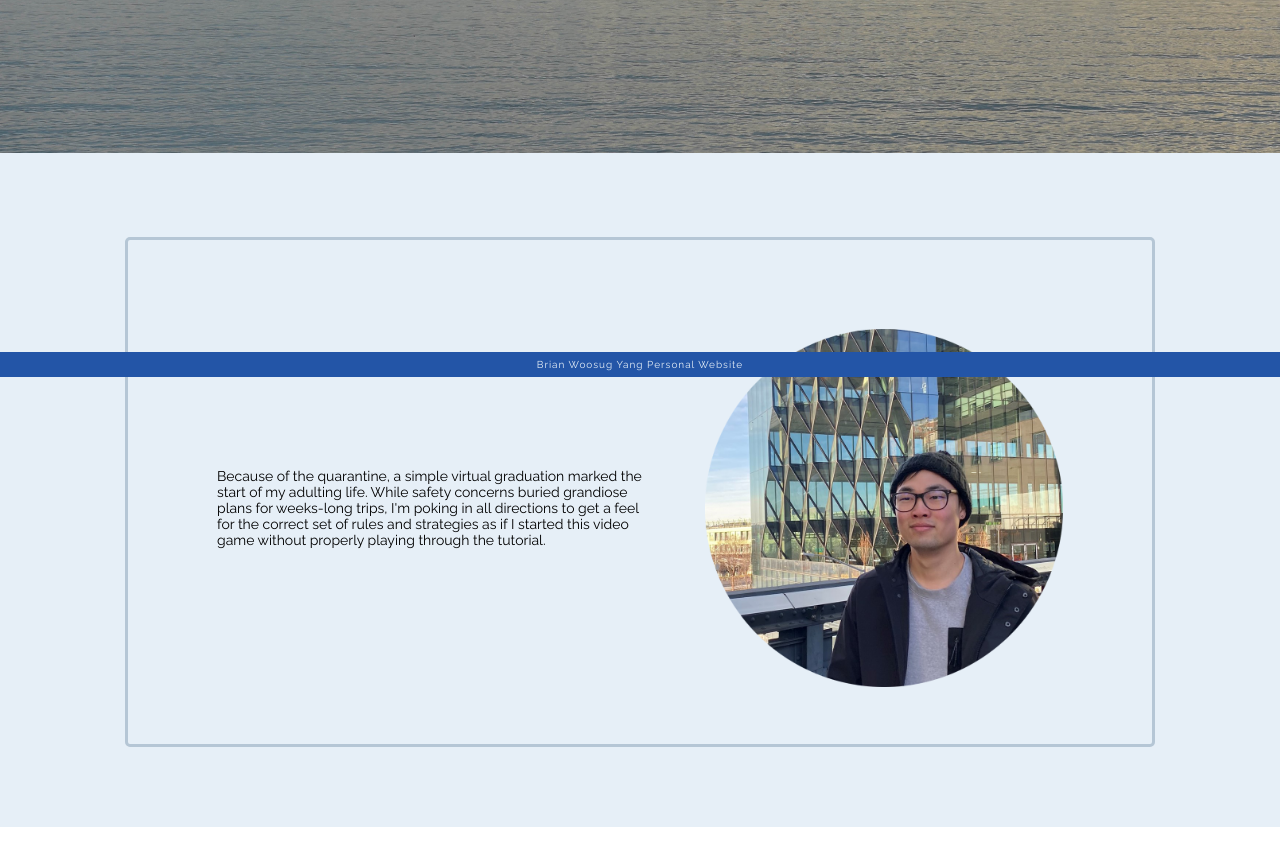
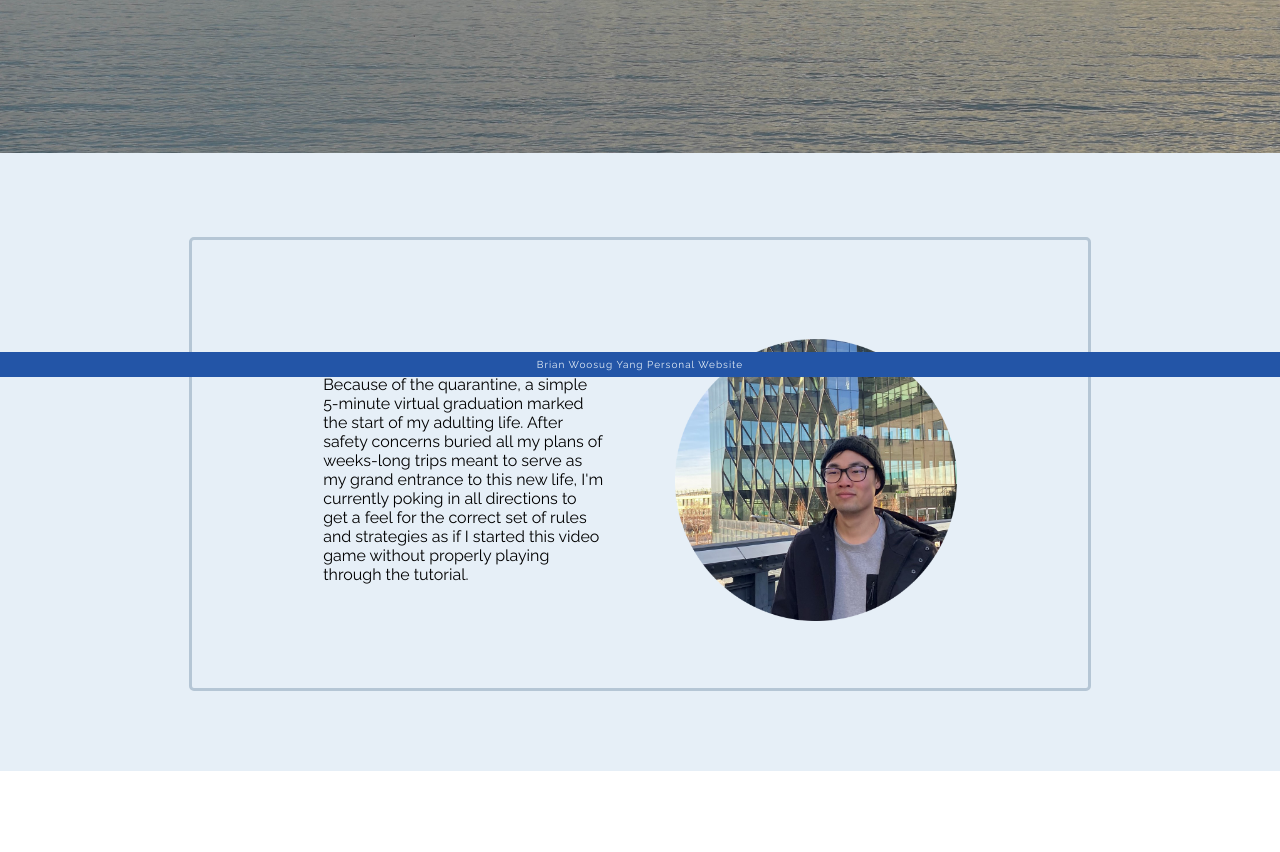
Before and after one commit to brianwsyang/portfolioReactJS, a React app: page / in a window 1280 px wide. Shown: the part 423-1275 px from the top of the page. After the commit the page ends 1219 px from the top, so only its background shows below. Built offline with nearby package versions, Linux system fonts and the light colour scheme.

```diff
--- a/src/components/App.css
+++ b/src/components/App.css
@@ -1,13 +1,3 @@
 /* .app {
   border: 1px solid red;
 } */
-
-.homeBkgd {
-  width: 100%;
-}
-
-.spacer {
-  background-color: #e6eff7;
-  width: 100%;
-  height: 10vh;
-}
--- a/src/components/App.js
+++ b/src/components/App.js
@@ -4,6 +4,7 @@
 import {
   Navbar,
   Footer,
+  Spacer,
   Home,
   Intro,
 } from './index.js'
@@ -13,11 +14,12 @@
   return (<>
   <Navbar />
 
+  {/* Home Pg */}
   <Home />
-  <div className='spacer'></div>
+  <Spacer />
   <Intro />
+  <Spacer />
 
-  <div className='spacer'></div>
   {/* <Home />
   <Home />
   <Home /> */}
--- /dev/null
+++ b/src/components/CV.js
@@ -0,0 +1,13 @@
+import React from 'react'
+import './CV.css'
+
+const CV = () => {
+
+  return (<>
+
+
+
+  </>)
+}
+
+export default CV
--- a/src/components/Home.css
+++ b/src/components/Home.css
@@ -3,6 +3,11 @@
 
   position: relative;
   text-align: center;
+}
+
+
+.homeBkgd {
+  width: 100%;
 }
 
 .homeContainer p {
--- a/src/components/Intro.css
+++ b/src/components/Intro.css
@@ -6,9 +6,9 @@
 
 .intro {
   margin: auto;
-  padding: 5% 5% 2.5%;
+  padding: 5% 7.5% 2.5%;
 
-  width: 70%;
+  width: 55%;
 
   border: 3px solid #b5c6d5;
   border-radius: 5px;
@@ -20,13 +20,13 @@
 }
 
 .intro p {
-  margin: 25px;
+  margin: 5%;
 
-  font-size: 14px;
+  font-size: 16px;
 }
 
 .intro img {
-  margin: 25px;
+  margin: 5%;
 
   width: 40%;
 }
--- a/src/components/Intro.js
+++ b/src/components/Intro.js
@@ -9,12 +9,13 @@
   <div className='introContainer'>
     <div className='intro'>
       <p>
-          Because of the quarantine, a simple virtual graduation
-          marked the start of my adulting life. While safety concerns
-          buried grandiose plans for weeks-long trips, I'm poking in
-          all directions to get a feel for the correct set of rules
-          and strategies as if I started this video game without
-          properly playing through the tutorial.
+          Because of the quarantine, a simple 5-minute virtual
+          graduation marked the start of my adulting life.
+          After safety concerns buried all my plans of weeks-long
+          trips meant to serve as my grand entrance to this new life,
+          I'm currently poking in all directions to get a feel for
+          the correct set of rules and strategies as if I started
+          this video game without properly playing through the tutorial.
         </p>
       <img src={ProfPic} />
     </div>
--- a/src/components/Navbar.js
+++ b/src/components/Navbar.js
@@ -2,8 +2,9 @@
 import './Navbar.css'
 
 import Logo from './images/Logo.png'
-import LinkedIn from './images/LinkedIn.png'
-import Resume from './images/Resume.png'
+import LinkedInLogo from './images/LinkedIn.png'
+import ResumeLogo from './images/Resume.png'
+import Resume from './images/Brian_Yang_Resume.pdf'
 
 const Navbar = () => {
 
@@ -26,12 +27,12 @@
       <a href='https://www.linkedin.com/in/brianwsyang/'
          target='_blank'
          rel='noopener noreferrer'>
-        <img className='navLogo' src={LinkedIn} />
+        <img className='navLogo' src={LinkedInLogo} />
       </a>
-      <a href='https://www.linkedin.com/in/brianwsyang/'
+      <a href={Resume}
          target='_blank'
          rel='noopener noreferrer'>
-        <img className='navLogo' src={Resume} />
+        <img className='navLogo' src={ResumeLogo} />
       </a>
     </div>
   </div>
--- /dev/null
+++ b/src/components/Spacer.css
@@ -0,0 +1,5 @@
+.spacer {
+  background-color: #e6eff7;
+  width: 100%;
+  height: 10vh;
+}
--- /dev/null
+++ b/src/components/Spacer.js
@@ -0,0 +1,11 @@
+import React from 'react'
+import './Spacer.css'
+
+const Spacer = () => {
+
+  return (<>
+  <div className='spacer'></div>
+  </>)
+}
+
+export default Spacer
--- a/src/components/index.js
+++ b/src/components/index.js
@@ -1,5 +1,7 @@
 export { default as App } from './App'
 export { default as Navbar } from './Navbar'
 export { default as Footer } from './Footer'
+export { default as Spacer } from './Spacer'
 export { default as Home } from './Home'
 export { default as Intro } from './Intro'
+export { default as CV } from './CV'
```
Also changed, not shown: src/components/CV.css (added), 1 other file.
